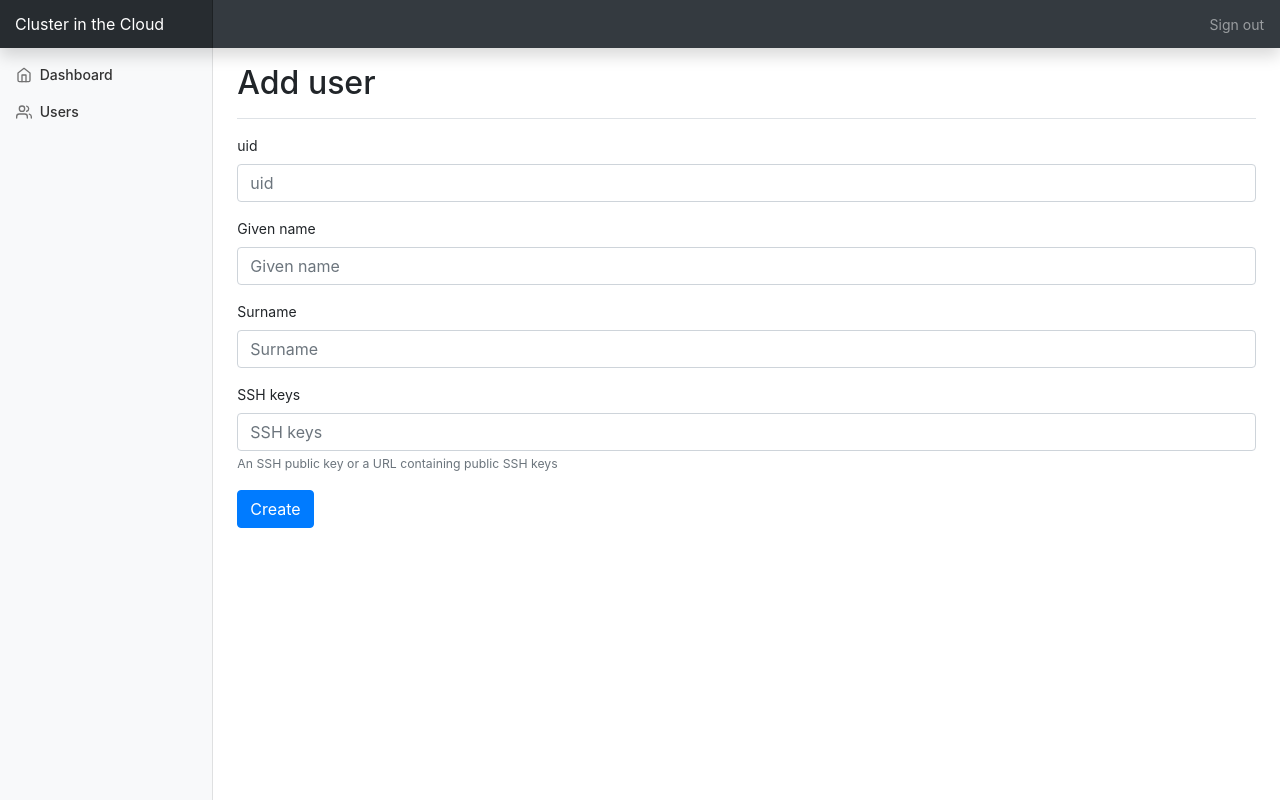
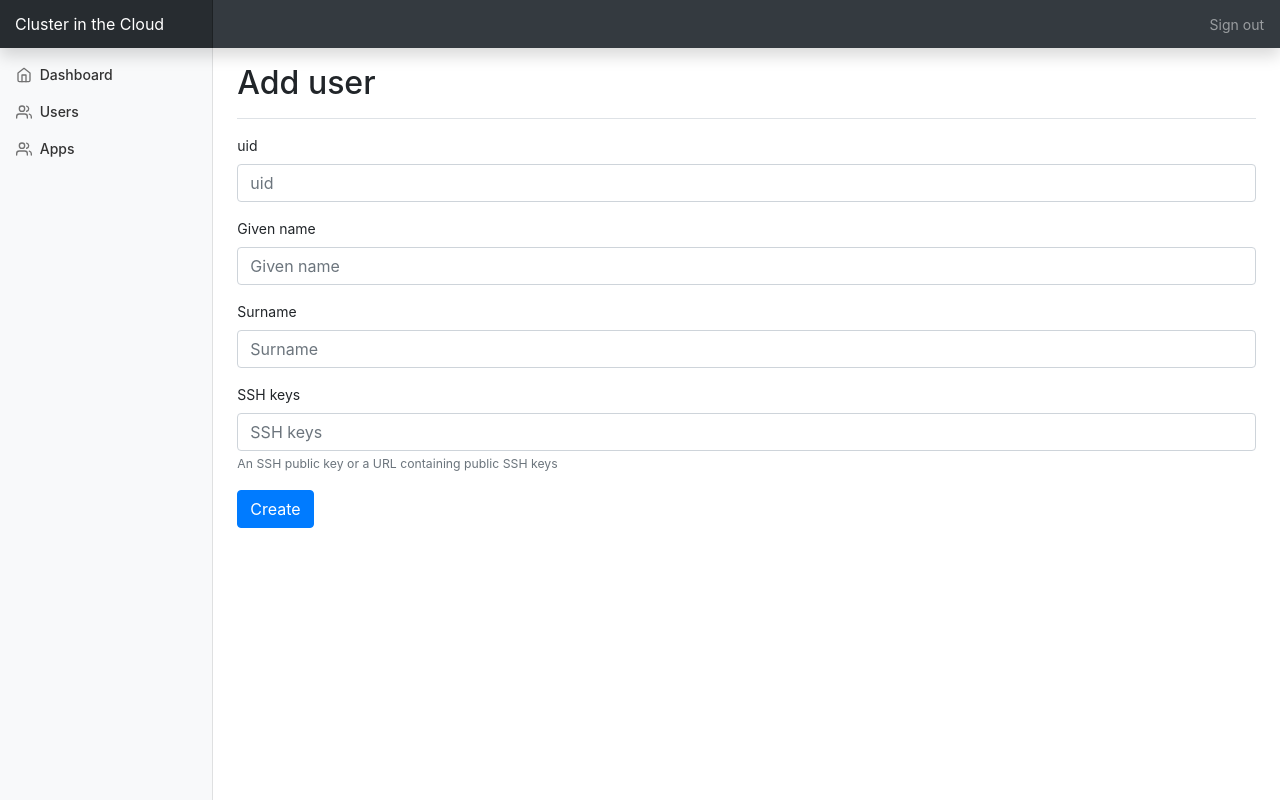
Before and after one commit to clusterinthecloud/webui, a Django app: page /users/add in a window 1280 px wide. Run offline with Django 3.2, Linux system fonts and the light colour scheme; the visitor is signed in with stand-in values (Sample User, id 1); some libraries are stand-ins or nearby versions.

Commit message:
Add app store to the navigation

```diff
--- a/templates/base.html
+++ b/templates/base.html
@@ -51,6 +51,13 @@
                             Users
                         </a>
                     </li>
+                    <li class="nav-item">
+                        {% url 'apps' as url %}
+                        <a class="nav-link {% if request.path == url %}active{% endif %}" {% if request.path == url %}aria-current="page"{% endif %} href="{{ url }}">
+                            <span data-feather="users"></span>
+                            Apps
+                        </a>
+                    </li>
                 </ul>
             </div>
         </nav>
```
